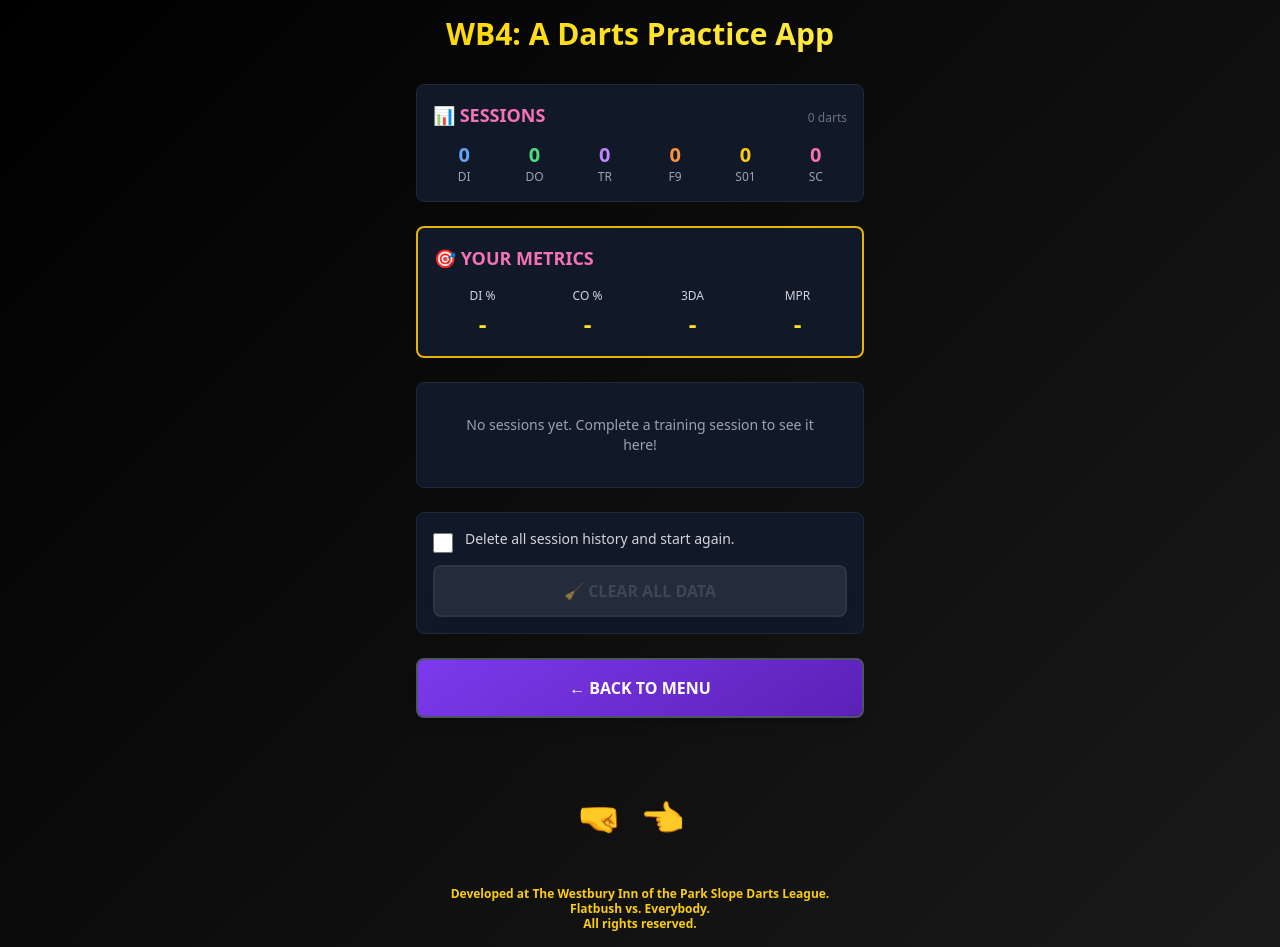
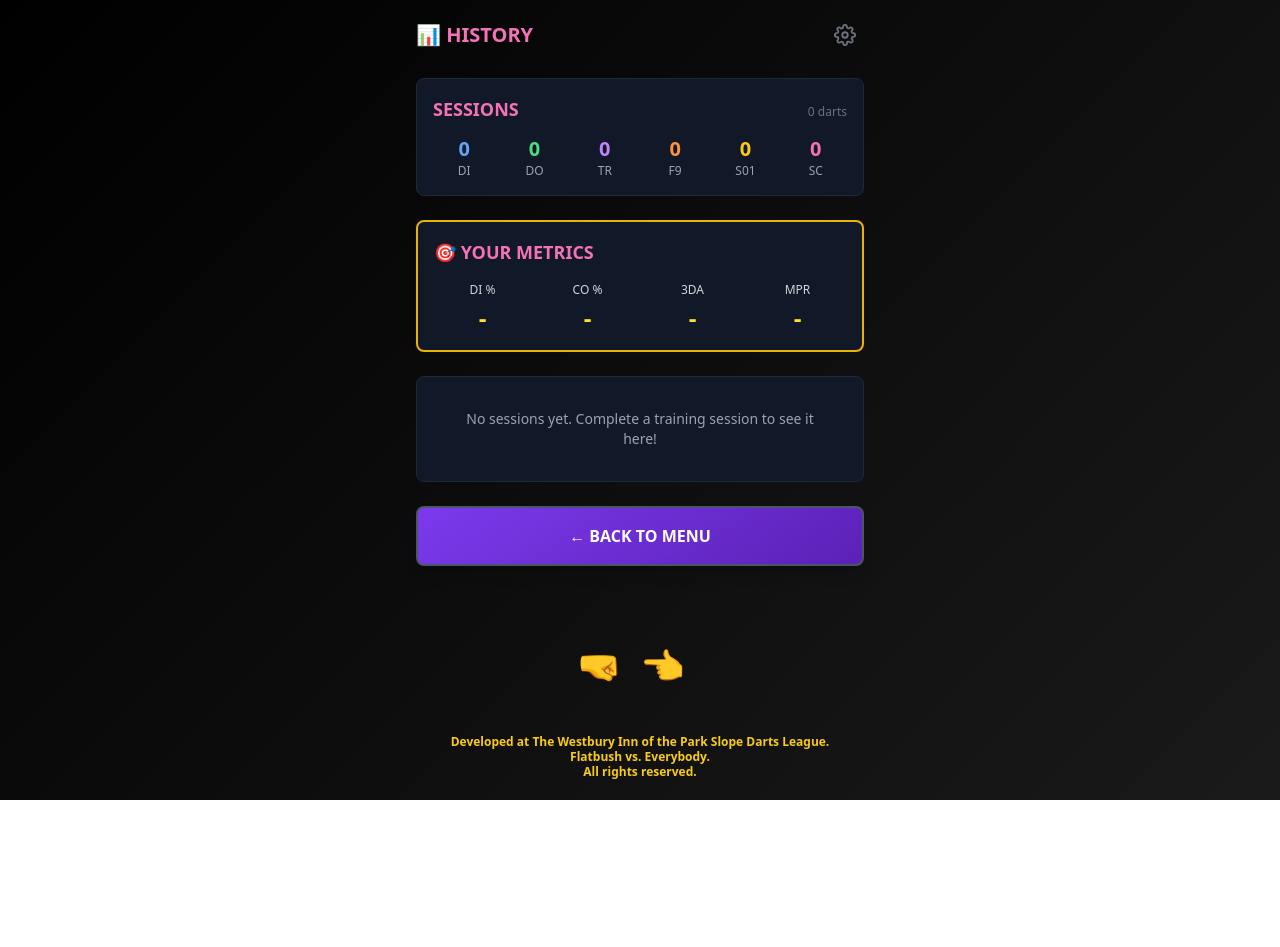
Before and after one commit to drew-gra/wb4-dart-trainer, a React (Vite) app: page / in a window 1280 px wide. Both pictures are taken after a click on the button "📊 HISTORY". After the commit the page ends 800 px from the top, so only its background shows below. Built offline with nearby package versions, Linux system fonts and the light colour scheme.

Commit message:
gear icon settings, header menu only

```diff
--- a/src/App.jsx
+++ b/src/App.jsx
@@ -124,12 +124,14 @@ const App = () => {
       style={{ background: 'linear-gradient(135deg, #000000 0%, #1a1a1a 100%)' }}
     >
       <div className="max-w-md mx-auto">
-        {/* Header */}
-        <div className="text-center mb-8">
-          <h1 className="text-3xl font-bold mb-2" style={GOLD_GRADIENT}>
-            WB4: A Darts Practice App
-          </h1>
-        </div>
+        {/* Header - only on main menu */}
+        {currentMode === null && (
+          <div className="text-center mb-8">
+            <h1 className="text-3xl font-bold mb-2" style={GOLD_GRADIENT}>
+              WB4: A Darts Practice App
+            </h1>
+          </div>
+        )}
 
         {/* Main Menu */}
         {currentMode === null && (
--- a/src/components/modes/History.jsx
+++ b/src/components/modes/History.jsx
@@ -1,4 +1,4 @@
-import React, { useState, useMemo } from 'react';
+import React, { useState, useMemo, useRef, useEffect } from 'react';
 import { useSessionStore, useAppStore } from '../../store/gameStore';
 import { Button } from '../ui/Button';
 import { GOLD_GRADIENT } from '../../utils/constants';
@@ -21,6 +21,23 @@ const modeLabels = {
   'solo-501': 'SOLO 501',
   'cricket': 'CRICKET'
 };
+
+// Gear icon SVG component
+const GearIcon = ({ size = 20 }) => (
+  <svg
+    width={size}
+    height={size}
+    viewBox="0 0 24 24"
+    fill="none"
+    stroke="currentColor"
+    strokeWidth="2"
+    strokeLinecap="round"
+    strokeLinejoin="round"
+  >
+    <circle cx="12" cy="12" r="3" />
+    <path d="M19.4 15a1.65 1.65 0 0 0 .33 1.82l.06.06a2 2 0 0 1 0 2.83 2 2 0 0 1-2.83 0l-.06-.06a1.65 1.65 0 0 0-1.82-.33 1.65 1.65 0 0 0-1 1.51V21a2 2 0 0 1-2 2 2 2 0 0 1-2-2v-.09A1.65 1.65 0 0 0 9 19.4a1.65 1.65 0 0 0-1.82.33l-.06.06a2 2 0 0 1-2.83 0 2 2 0 0 1 0-2.83l.06-.06A1.65 1.65 0 0 0 4.68 15a1.65 1.65 0 0 0-1.51-1H3a2 2 0 0 1-2-2 2 2 0 0 1 2-2h.09A1.65 1.65 0 0 0 4.6 9a1.65 1.65 0 0 0-.33-1.82l-.06-.06a2 2 0 0 1 0-2.83 2 2 0 0 1 2.83 0l.06.06A1.65 1.65 0 0 0 9 4.68a1.65 1.65 0 0 0 1-1.51V3a2 2 0 0 1 2-2 2 2 0 0 1 2 2v.09a1.65 1.65 0 0 0 1 1.51 1.65 1.65 0 0 0 1.82-.33l.06-.06a2 2 0 0 1 2.83 0 2 2 0 0 1 0 2.83l-.06.06A1.65 1.65 0 0 0 19.4 9a1.65 1.65 0 0 0 1.51 1H21a2 2 0 0 1 2 2 2 2 0 0 1-2 2h-.09a1.65 1.65 0 0 0-1.51 1z" />
+  </svg>
+);
 
 // Calculate total darts thrown across all sessions
 const calculateTotalDarts = (sessions) => {
@@ -135,11 +152,25 @@ const SessionRow = ({ s }) => {
 };
 
 export const History = ({ onBack }) => {
-  const [confirmClear, setConfirmClear] = useState(false);
+  const [settingsOpen, setSettingsOpen] = useState(false);
+  const [confirmStep, setConfirmStep] = useState(false);
+  const settingsRef = useRef(null);
   const repsSessions = useSessionStore(state => state.repsSessions);
   const soloSessions = useSessionStore(state => state.soloSessions);
   const clearSessions = useSessionStore(state => state.clearSessions);
   const showStatus = useAppStore(state => state.showStatus);
+
+  // Close settings dropdown on outside tap
+  useEffect(() => {
+    const handler = (e) => {
+      if (settingsRef.current && !settingsRef.current.contains(e.target)) {
+        setSettingsOpen(false);
+        setConfirmStep(false);
+      }
+    };
+    if (settingsOpen) document.addEventListener('mousedown', handler);
+    return () => document.removeEventListener('mousedown', handler);
+  }, [settingsOpen]);
 
   // Combined sessions for unified metrics
   const allSessions = useMemo(() => [...repsSessions, ...soloSessions], [repsSessions, soloSessions]);
@@ -151,16 +182,69 @@ export const History = ({ onBack }) => {
 
   const handleClearAll = () => {
     clearSessions();
-    setConfirmClear(false);
+    setSettingsOpen(false);
+    setConfirmStep(false);
     showStatus('🧹 All data cleared');
   };
 
   return (
     <>
+      {/* History Header with Gear */}
+      <div className="flex items-center justify-between mb-6">
+        <h2 className="text-xl font-bold text-pink-400">📊 HISTORY</h2>
+        <div className="relative" ref={settingsRef}>
+          <button
+            onClick={() => {
+              setSettingsOpen(!settingsOpen);
+              setConfirmStep(false);
+            }}
+            className={`p-2 rounded-lg transition-all ${
+              settingsOpen ? 'text-pink-400 bg-gray-800' : 'text-gray-500 hover:text-gray-300'
+            }`}
+          >
+            <GearIcon size={22} />
+          </button>
+
+          {/* Settings Dropdown */}
+          {settingsOpen && (
+            <div className="absolute right-0 top-full mt-2 bg-gray-900 border border-gray-700 rounded-lg shadow-2xl z-50"
+              style={{ minWidth: '200px' }}
+            >
+              {!confirmStep ? (
+                <button
+                  onClick={() => setConfirmStep(true)}
+                  className="w-full text-left px-4 py-3 text-red-400 text-sm font-semibold hover:bg-gray-800 rounded-lg transition-colors"
+                >
+                  🧹 Clear all data
+                </button>
+              ) : (
+                <div className="p-4">
+                  <p className="text-gray-300 text-sm mb-3">Delete all session history?</p>
+                  <div className="flex gap-2">
+                    <button
+                      onClick={handleClearAll}
+                      className="flex-1 bg-red-600 hover:bg-red-700 text-white text-sm font-bold py-2 rounded-md transition-colors"
+                    >
+                      Delete
+                    </button>
+                    <button
+                      onClick={() => setConfirmStep(false)}
+                      className="flex-1 bg-gray-700 hover:bg-gray-600 text-gray-300 text-sm font-semibold py-2 rounded-md transition-colors"
+                    >
+                      Cancel
+                    </button>
+                  </div>
+                </div>
+              )}
+            </div>
+          )}
+        </div>
+      </div>
+
       {/* Session Counts */}
       <div className="bg-gray-900 rounded-lg p-4 mb-6 border border-gray-800">
         <div className="flex items-baseline justify-between mb-3">
-          <h3 className="text-lg font-bold text-pink-400">📊 SESSIONS</h3>
+          <h3 className="text-lg font-bold text-pink-400">SESSIONS</h3>
           <span className="text-xs text-gray-500">{totalDarts.toLocaleString()} darts</span>
         </div>
         <div className="grid grid-cols-6 gap-2 text-center">
@@ -263,34 +347,6 @@ export const History = ({ onBack }) => {
         </div>
       )}
 
-      {/* Clear Data */}
-      <div className="bg-gray-900 rounded-lg p-4 mb-6 border border-gray-800">
-        <div className="flex items-start mb-3">
-          <input
-            type="checkbox"
-            id="confirmClear"
-            checked={confirmClear}
-            onChange={(e) => setConfirmClear(e.target.checked)}
-            className="mt-1 mr-3 w-5 h-5 cursor-pointer"
-          />
-          <label htmlFor="confirmClear" className="text-sm text-gray-300 cursor-pointer">
-            Delete all session history and start again.
-          </label>
-        </div>
-        <button
-          onClick={handleClearAll}
-          disabled={!confirmClear}
-          className={`w-full font-black py-3 px-6 rounded-lg transition-all border-2 shadow-lg ${
-            confirmClear
-              ? 'bg-pink-600 hover:bg-pink-700 text-white border-pink-500 transform hover:scale-105 cursor-pointer'
-              : 'bg-gray-700 text-gray-500 border-gray-600 cursor-not-allowed opacity-50'
-          }`}
-          style={confirmClear ? { textShadow: '2px 2px 4px rgba(0,0,0,0.8)' } : {}}
-        >
-          🧹 CLEAR ALL DATA
-        </button>
-      </div>
-
       {/* Back Button */}
       <Button
         onClick={onBack}
```
